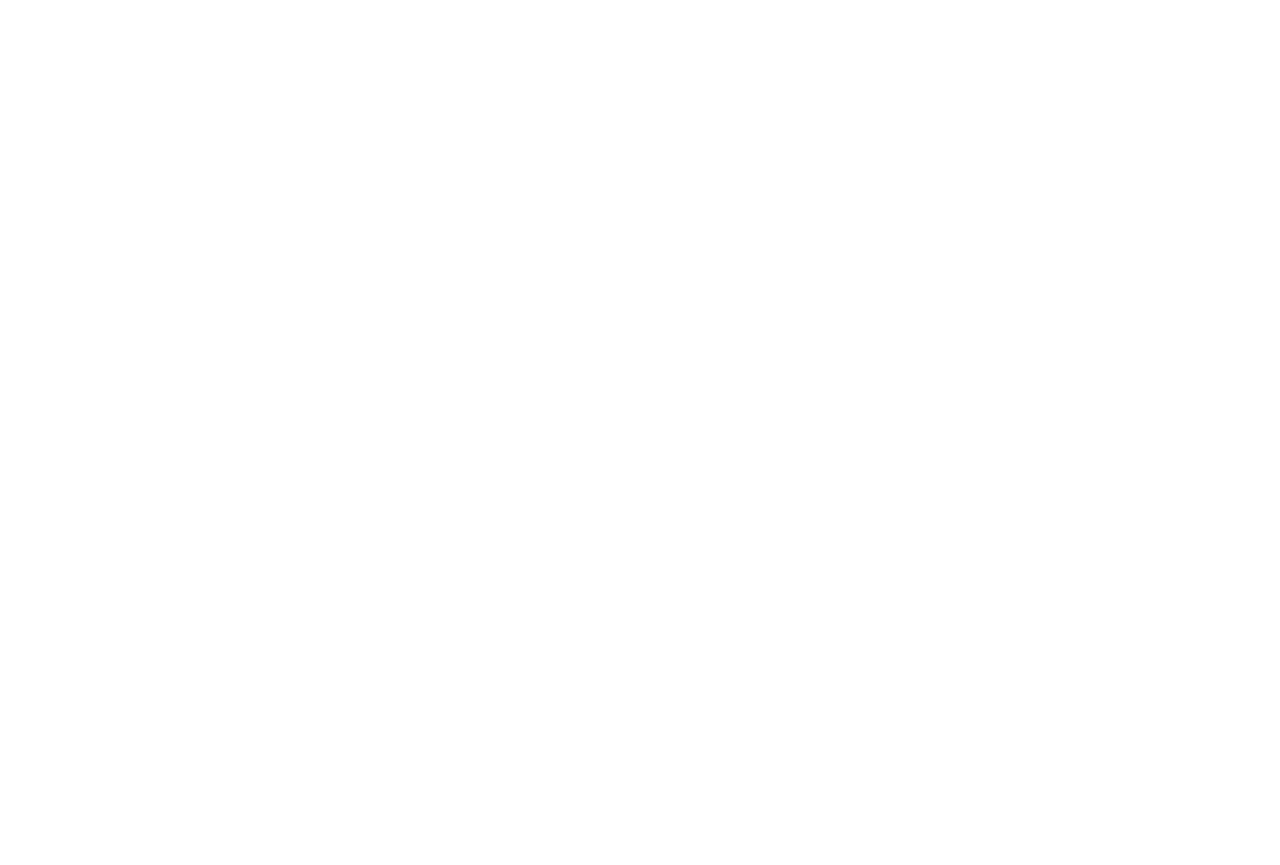
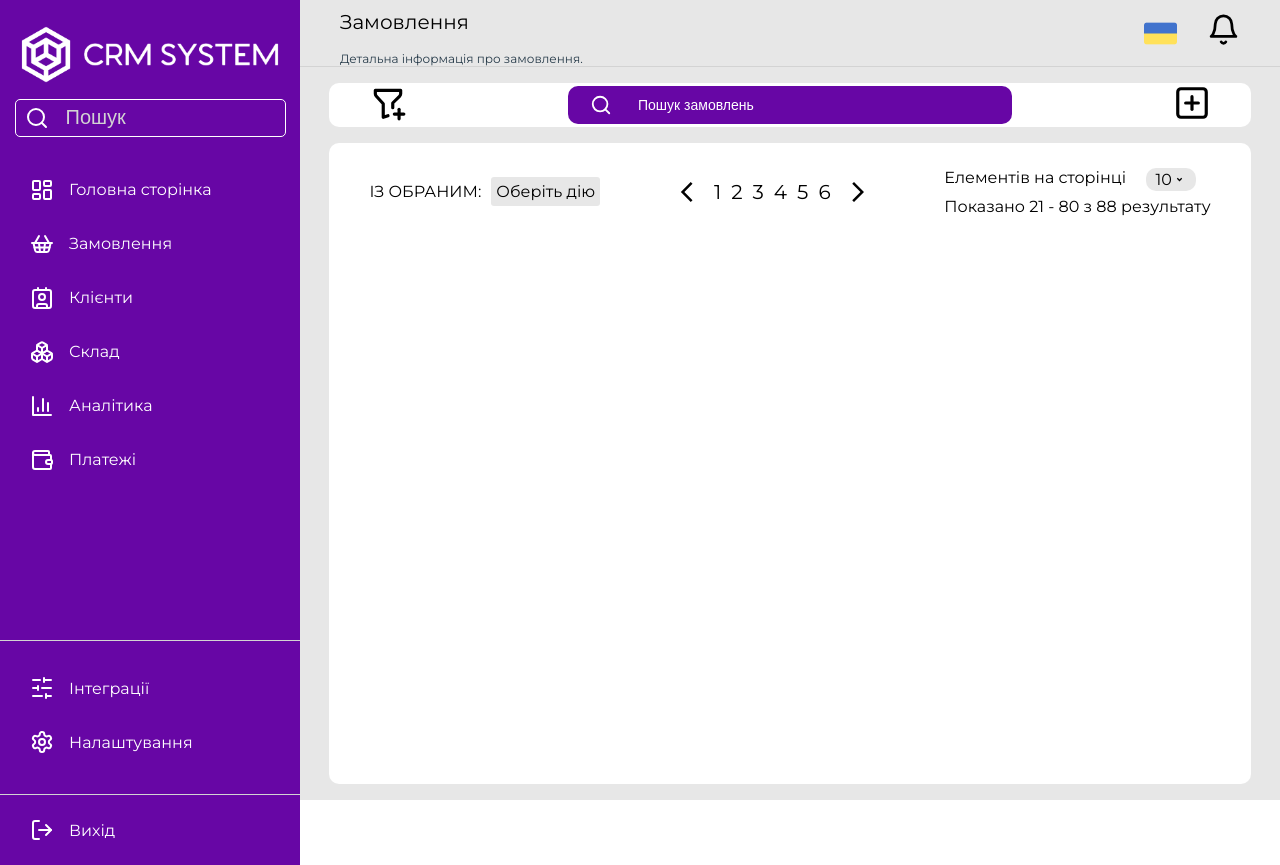
Before and after one commit to Sofia2222/client, a React (Vite) app: page /orders in a window 1280 px wide. Before the commit this address had no page. Before the commit the page ends 800 px from the top, so only its background shows below. Built offline with nearby package versions, Linux system fonts and the light colour scheme.

Commit message:
add pages

```diff
--- a/src/components/Dashboard/dashboard.jsx
+++ b/src/components/Dashboard/dashboard.jsx
@@ -1,11 +1,13 @@
 import SaidBar from "../SideBar/saidBar.jsx";
 import styles from './dashboard.module.scss'
+import HeaderBar from "../HeaderBar/headerBar.jsx";
 
 const Dashboard = () => {
     return (
         <div className={styles.mainContainer}>
-           <SaidBar/>
-            <div className={styles.test}>
+            <SaidBar/>
+            <div className={styles.leftBar}>
+                <HeaderBar title='Головна сторінка' aboutPage='Детальна інформація про вашу компанію'/>
 
             </div>
         </div>
--- a/src/components/Dashboard/dashboard.module.scss
+++ b/src/components/Dashboard/dashboard.module.scss
@@ -1,7 +1,7 @@
 .mainContainer{
   display: flex;
 }
-.test{
+.leftBar{
   width: 100vw;
   height: 100vh;
   background: #ffffff;
--- /dev/null
+++ b/src/components/HeaderBar/headerBar.jsx
@@ -0,0 +1,19 @@
+import styles from './headerBar.module.scss';
+import {LuBell} from "react-icons/lu";
+
+const HeaderBar = ({title, aboutPage}) => {
+    return (
+        <div className={styles.mainContainer}>
+            <div className={styles.aboutText}>
+                <span className={styles.title}>{title}</span>
+                <span className={styles.aboutPage}>{aboutPage}</span>
+            </div>
+            <div className={styles.extraBtn}>
+                <div className={styles.language}></div>
+                <div className={styles.notification}> <LuBell /> </div>
+            </div>
+        </div>
+    );
+};
+
+export default HeaderBar;
--- /dev/null
+++ b/src/components/HeaderBar/headerBar.module.scss
@@ -0,0 +1,51 @@
+$primePurple: #6706A5;
+$primeGrey: #a19f9f;
+$rudeGrey: #3d3b3b;
+$lightGrey: #D3D3D3;
+$purpleActive: #58008CFF;
+$blueGray: #273B4A;
+
+.mainContainer{
+  display: flex;
+  flex-direction: row;
+  width: 100%;
+  height: 80px;
+  border-bottom: 1px solid $lightGrey;
+}
+
+.aboutText{
+  display: flex;
+  flex-direction: column;
+  width: 50%;
+  height: 100%;
+  margin-top: 10px;
+  margin-left: 40px;
+  .title{
+    font-size: 20px;
+    margin-bottom: 17px;
+  }
+  .aboutPage{
+    font-size: 12px;
+    color: $blueGray;
+  }
+
+}
+
+.language{
+  width: 33px;
+  height: 33px;
+  content:url(../../assets/ukraine.png);
+  margin-right: 30px;
+}
+
+.notification{
+  font-size: 33px;
+}
+.extraBtn{
+  display: flex;
+  flex-direction: row;
+  width: 50%;
+  justify-content: flex-end;
+  align-items: center;
+  margin-right: 40px;
+}
--- /dev/null
+++ b/src/components/Orders/orders.jsx
@@ -0,0 +1,55 @@
+import SaidBar from "../SideBar/saidBar.jsx";
+import styles from './orders.module.scss'
+import HeaderBar from "../HeaderBar/headerBar.jsx";
+import {TbFilterPlus} from "react-icons/tb";
+import {LuPlusSquare, LuSearch} from "react-icons/lu";
+import {MdArrowForwardIos, MdOutlineArrowBackIos} from "react-icons/md";
+import {RiArrowDropDownLine} from "react-icons/ri";
+
+const Orders = () => {
+    return (
+        <div className={styles.mainContainer}>
+            <SaidBar/>
+            <div className={styles.mainBar}>
+                <HeaderBar title='Замовлення' aboutPage='Детальна інформація про замовлення.'/>
+                <div className={styles.filterSection}>
+                    <div className={styles.filter}><TbFilterPlus/></div>
+                    <div className={styles.searchOrders}>
+                        <LuSearch />
+                        <input type="text" placeholder='Пошук замовлень'/>
+                    </div>
+                    <div className={styles.addOrder}><LuPlusSquare/></div>
+                </div>
+                <div className={styles.orders}>
+                    <div className={styles.headerOrders}>
+                        <div className={styles.select}>
+                            <span>із обраним:</span>
+                            <span>Оберіть дію</span>
+                        </div>
+                        <div className={styles.pagination}>
+                            <MdOutlineArrowBackIos />
+                            <div className={styles.numberPagination}>
+                                <span>1</span>
+                                <span>2</span>
+                                <span>3</span>
+                                <span>4</span>
+                                <span>5</span>
+                                <span>6</span>
+                            </div>
+                            <MdArrowForwardIos />
+                        </div>
+                        <div className={styles.pageInformation}>
+                            <div className={styles.perPage}>
+                                <span>Елементів на сторінці</span>
+                                <div> 10 <RiArrowDropDownLine /></div>
+                            </div>
+                            <span>Показано 21 - 80 з 88 результату</span>
+                        </div>
+                    </div>
+                </div>
+            </div>
+        </div>
+    );
+};
+
+export default Orders;
--- /dev/null
+++ b/src/components/Orders/orders.module.scss
@@ -0,0 +1,159 @@
+$primePurple: #6706A5;
+$primeGrey: #a19f9f;
+$rudeGrey: #3d3b3b;
+$lightGrey: #D3D3D3;
+$purpleActive: #58008CFF;
+$mainGray: #E7E7E7;
+
+.mainContainer{
+  display: flex;
+}
+
+.mainBar{
+  display: flex;
+  width: 100vw;
+  height: 100vh;
+  background: $mainGray;
+  flex-direction: column;
+  align-items: center;
+}
+
+
+.filterSection{
+  margin-top: 16px;
+  display: flex;
+  flex-direction: row;
+  width: 94%;
+  height: 55px;
+  background-color: white;
+  justify-content: space-between;
+  align-items: center;
+  border-radius: 10px;
+
+  .filter{
+    svg{
+      font-size: 38px;
+      margin-left: 40px;
+      cursor: pointer;
+    }
+  }
+
+  .searchOrders{
+    width: 444px;
+    position: relative;
+    input{
+      width: 100%;
+      height: 38px;
+      background-color: $primePurple;
+      border: none;
+      border-radius: 10px;
+      color: white;
+      outline: none;
+      box-sizing: border-box;
+      padding-left: 70px;
+      font-size: 14px;
+
+      &::placeholder{
+        color: white;
+      }
+    }
+    svg{
+      color: white;
+      position: absolute;
+      top: 8px;
+      left: 22px;
+      font-size: 22px;
+      cursor: pointer;
+    }
+  }
+
+  .addOrder{
+    svg{
+      font-size: 38px;
+      margin-right: 40px;
+      cursor: pointer;
+    }
+  }
+}
+
+.orders{
+  width: 94%;
+  height: 100%;
+  background-color: white;
+  border-radius: 10px;
+  margin-top: 16px;
+  margin-bottom: 16px;
+  display: flex;
+  flex-direction: column;
+  padding: 25px 40px 0 40px;
+  box-sizing: border-box;
+}
+
+.headerOrders{
+  display: flex;
+  flex-direction: row;
+  align-items: center;
+  justify-content: space-between;
+
+  .select{
+    span{
+      &:first-child{
+        text-transform: uppercase;
+      }
+      &:last-child{
+        background-color: $mainGray;
+        padding: 5px;
+        margin-left: 10px;
+        border-radius: 3px;
+        cursor: pointer;
+      }
+    }
+  }
+
+  .pagination{
+    display: flex;
+    flex-direction: row;
+    .numberPagination{
+      span{
+        font-size: 20px;
+        margin-right: 10px;
+        &:first-child{
+          margin-left: 15px;
+        }
+        &:last-child{
+          margin-right: 15px;
+        }
+      }
+    }
+    svg{
+      font-size: 24px;
+    }
+  }
+
+  .pageInformation{
+    .perPage{
+      display: flex;
+      flex-direction: row;
+      span{
+        margin-bottom: 10px;
+      }
+      div{
+        background-color: $mainGray;
+        display: flex;
+        flex-direction: row;
+        justify-content: center;
+        align-items: center;
+        border-radius: 10px;
+        width: 50px;
+        height: 23px;
+        margin-left: 20px;
+        padding: 6px;
+        box-sizing: border-box;
+
+        svg{
+          font-size: 15px;
+        }
+      }
+    }
+  }
+}
--- a/src/components/Router.jsx
+++ b/src/components/Router.jsx
@@ -5,6 +5,7 @@
 import SignInForm from "./Auth/signIn/signInForm.jsx";
 import SignUpForm from "./Auth/signUp/signUpForm.jsx";
 import Dashboard from "./Dashboard/dashboard.jsx";
+import Orders from "./Orders/orders.jsx";
 
 const Router = () => {
     const {store} = useContext(Context);
@@ -25,6 +26,7 @@
             <Routes>
                 <Route path="/" element={store.isAuth ?  <Dashboard/> : <SignInForm/>} />
                 <Route path="/signUp" element={<SignUpForm/>}/>
+                <Route path="/orders" element={<Orders/>}/>
             </Routes>
         </BrowserRouter>
     );
```
Also changed, not shown: src/assets/ukraine.png (added).
